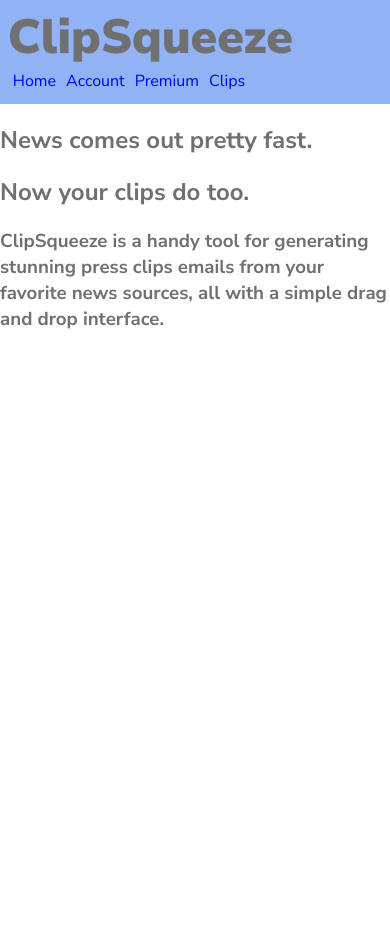
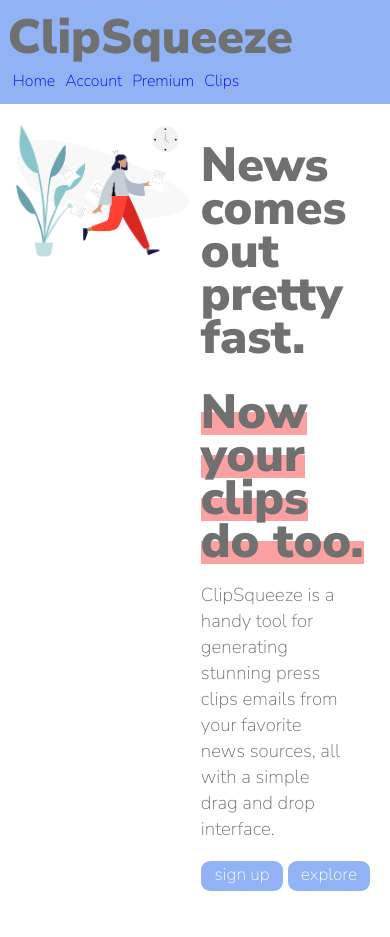
Before and after one commit to NebjaminCode/Clips, a plain HTML site: page index.html in a window 390 px wide. Before the commit the page ends 844 px from the top, so only its background shows below. Drawn offline with Linux system fonts and the light colour scheme.

Commit message:
nearly finalized all styling rules. homepage almost finished. need to replace image and add media queries to adjust sizing. still need to create other pages on site

```diff
--- a/index.html
+++ b/index.html
@@ -10,7 +10,9 @@
         <meta name="description" content="">
         <meta name="viewport" content="width=device-width, initial-scale=1">
         <link rel="stylesheet" href="style.css">
-        <link href="https://fonts.googleapis.com/css2?family=Nunito+Sans:ital,wght@0,200;0,300;0,400;0,600;0,700;0,800;0,900;1,200;1,300;1,400;1,600;1,700;1,800;1,900&display=swap" rel="stylesheet">
+        <link href="https://fonts.googleapis.com/css2?family=Nunito+Sans:wght@900&display=swap" rel="stylesheet">
+
+        <link href="https://fonts.googleapis.com/css2?family=Nunito+Sans:wght@200&family=Roboto&display=swap" rel="stylesheet">
     </head>
     <body>
         <header>
@@ -27,11 +29,34 @@
             </nav>
         </header>
 
-        <div>
-            <h2>News comes out pretty fast.</h2>
-            <h2>Now your clips do too.</h2>
-            <h3>ClipSqueeze is a handy tool for generating stunning press clips emails from your favorite news sources, all with a simple drag and drop interface.</h3>
-        </div>
+        <main>
+            <div class="left">
+                <img src="images/clip-image.png" id="rushed">
+            </div>
+
+            <div class="right">
+                <h2 class="tagline" id="tag1">News comes out pretty fast.</h2>
+                <h2 class="tagline" id="tag2"><span id="tag_highlight">Now your clips do too.</span></h2>
+                <h3 class="sub_tagline">ClipSqueeze is a handy tool for generating stunning press clips emails from your favorite news sources, all with a simple drag and drop interface.</h3>
+
+                <div class="button_div">
+                    <div class="right_left">
+                        <button class="button">
+                            <p class="button_text">sign up for free today</p>
+                        </button>
+                    </div>
+                    <div class="right_right">
+                        <button class="button">
+                            <p class="button_text">explore premium</p>
+                        </button>
+                    </div>
+                </div>
+
+            </div>
+
+
+        </main>
+
 
         <!--[if lt IE 7]>
             <p class="browsehappy">You are using an <strong>outdated</strong> browser. Please <a href="#">upgrade your browser</a> to improve your experience.</p>
--- a/style.css
+++ b/style.css
@@ -1,20 +1,25 @@
+/* global styling */
+
 :root {
     --accent_background: rgb(145, 179, 246);
     --main_fc: rgb(112, 112, 112);
     --accent_fc: rgb(255, 255, 255);
     --font_fam: 'Nunito Sans', sans-serif;
+    --accent_font: 'Roboto', sans-serif;
 }
 
 html {
-    height: 100%;
+    height: 1vh;
     width: 100%;
     color: var(--main_fc);
-    font-family: var(--font_fam)
+    font-family: var(--font_fam);
 }
 
-body {
-    margin: 0;
+p {
+    margin: auto;
 }
+
+/* header */
 
 .ul_nav {
     display: inline;
@@ -36,7 +41,6 @@ li a:visited {
 }
 
 header {
-    width: 100%;
     height: 100px;
     background: var(--accent_background);
     padding: 1% 0px 0px 2%;
@@ -47,3 +51,101 @@ h1 {
     font-weight: 900;
     font-size: 3em;
 }
+
+/* body */
+
+body {
+    margin: auto;
+}
+
+main {
+    display: grid;
+    grid-template-areas: "left right";
+    grid-template-columns: 50% 50%;
+    grid-template-rows: 50% 50%;
+    max-width: 1150px;
+    margin: auto;
+}
+
+.left {
+    grid-area: left;
+    padding: 8%;
+    padding-right: 3%;
+    padding-top: 0;
+}
+
+#rushed {
+    width: 100%;
+}
+
+.right {
+    grid-area: right;
+    padding: 8%;
+    padding-left: 3%;
+    padding-top: 0;
+}
+
+.tagline {
+    font-size: 3em;
+    line-height: .9;
+}
+
+#tag1 {
+    margin-bottom: -5%;
+}
+#tag2 {
+    margin-bottom: 0;
+}
+
+#tag_highlight {
+    background: linear-gradient(rgba(255, 255, 255, 0), rgba(255, 255, 255, 0) 50%, #fca1a1 50%, #fca1a1 85%, rgba(255, 255, 255, 0) 85%, rgba(255, 255, 255, 0));
+    padding-bottom: -100px
+}
+
+.sub_tagline {
+    font-weight: 100;
+    width: 85%;
+}
+
+/* media query to control right side vertical spacing */
+
+@media (min-width: 1150px) {
+    .right {
+        padding-top: 30px;
+    }
+}
+
+/* Buttons on home screen */
+
+.button_div {
+    display: grid;
+    grid-template-areas: "right_left right_right";
+    grid-template-columns: 50% 50%;
+    grid-template-rows: 50% 50%;
+    margin: auto;
+}
+
+.right_left {
+    grid-area: right_left;
+}
+
+.right_right {
+    grid-area: right_right;
+}
+
+.button {
+    width: 95%;
+    height: 30px;
+    background: var(--accent_background);
+    border-color: var(--accent_background);
+    border-radius: 9px;
+    border: hidden;
+    margin: auto;
+    cursor: pointer;
+}
+
+.button_text {
+    color: var(--accent_fc);
+    font-family: var(--font_fam);
+    font-size: 1.3em;
+}
```
Also changed, not shown: images/clip-image.png (added), 2 other files.
